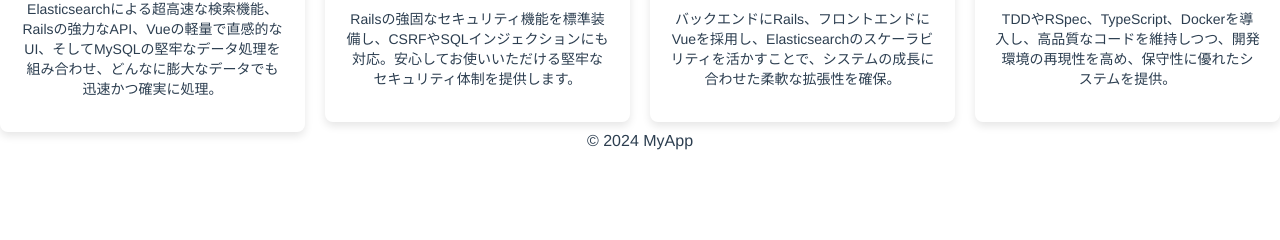
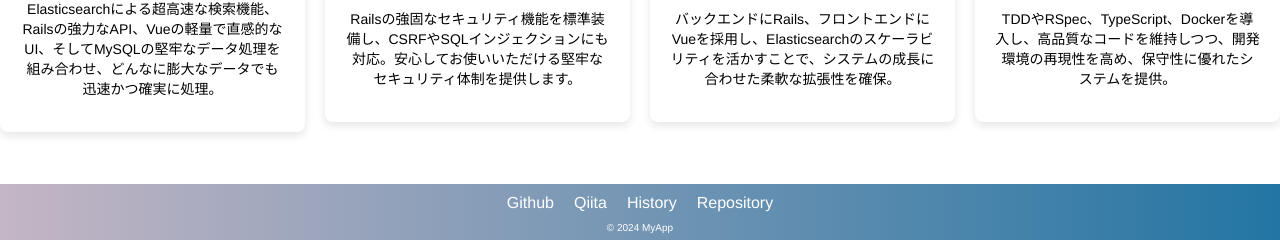
Before and after one commit to youha6149/nationwide_search_app, a Vue app in the folder frontend/: page / in a window 1280 px wide. Shown: the part 557-797 px from the top of the page. Built offline with nearby package versions, Linux system fonts and the light colour scheme.

Commit message:
Add link in footer

```diff
--- a/frontend/src/App.vue
+++ b/frontend/src/App.vue
@@ -1,4 +1,5 @@
 <template>
+  <div id="app">
     <header class="app-header">
       <router-link to="/" class="logo">MyApp</router-link>
       <nav>
@@ -6,9 +7,30 @@
       </nav>
     </header>
     <router-view />
-  <footer>
-    <div>© 2024 MyApp</div>
+    <footer class="app-footer">
+      <ul class="footer-links">
+        <li>
+          <a href="https://github.com/your-github-profile" target="_blank"
+            >Github</a
+          >
+        </li>
+        <li>
+          <a href="https://qiita.com/your-qiita-profile" target="_blank"
+            >Qiita</a
+          >
+        </li>
+        <li>
+          <a href="https://your-powerpoint-link.com" target="_blank">History</a>
+        </li>
+        <li>
+          <a href="https://github.com/your-repository" target="_blank"
+            >Repository</a
+          >
+        </li>
+      </ul>
+      <div class="copyright">© 2024 MyApp</div>
     </footer>
+  </div>
 </template>
 
 <style>
@@ -21,7 +43,9 @@ body {
   -webkit-font-smoothing: antialiased;
   -moz-osx-font-smoothing: grayscale;
   text-align: center;
-  color: #2c3e50;
+  min-height: 100vh;
+  display: flex;
+  flex-direction: column;
 }
 
 .app-header {
@@ -66,4 +90,41 @@ nav a.router-link-exact-active {
 nav a:hover {
   text-decoration: underline;
 }
+
+.app-footer {
+  display: flex;
+  flex-direction: column;
+  align-items: center;
+  background-image: linear-gradient(
+    90deg,
+    rgba(196, 182, 197, 1),
+    rgba(35, 117, 163, 1)
+  );
+  padding: 10px 0;
+  margin-top: auto;
+  width: 100%;
+}
+
+.footer-links {
+  display: flex;
+  gap: 20px;
+  list-style: none;
+  padding: 0;
+  margin: 0 0 10px 0;
+}
+
+.footer-links li a {
+  color: white;
+  text-decoration: none;
+}
+
+.footer-links li a:hover {
+  text-decoration: underline;
+}
+
+.copyright {
+  color: white;
+  text-align: center;
+  font-size: 10px;
+}
 </style>
```
Lines whose indentation alone changed are shown as unchanged.
